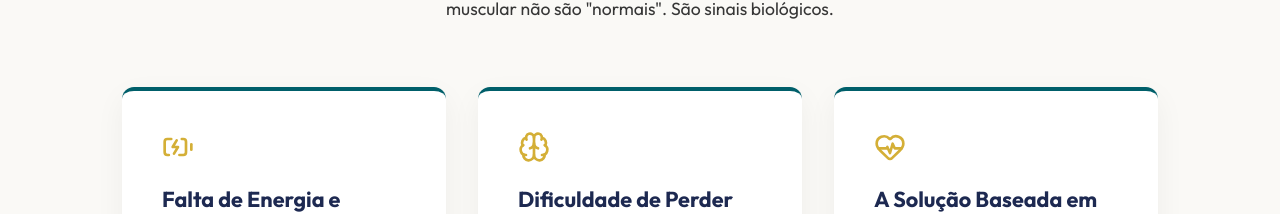
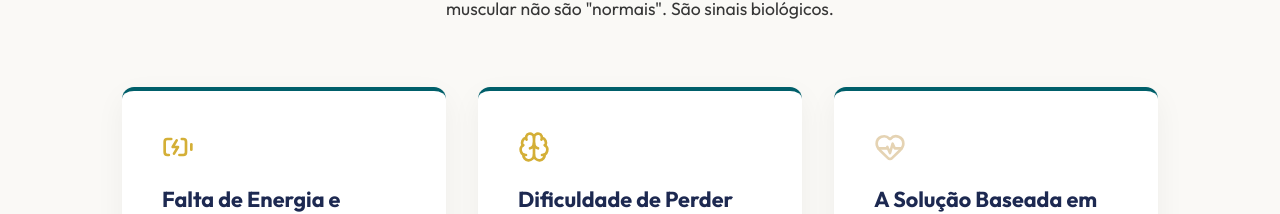
Before and after one commit to FranciscoHaidar/auravie-site, a React (Vite) app: page / in a window 1280 px wide. Shown: the part 937-1151 px from the top of the page. Built offline with nearby package versions, Linux system fonts and the light colour scheme.

Commit message:
fix: change problem icons to gold champagne

```diff
--- a/src/App.jsx
+++ b/src/App.jsx
@@ -84,7 +84,7 @@ function App() {
               <p>O achismo e dietas padrão ignoram sua assinatura metabólica. A nutrição baseada e orientada por IA química corta o abismo para o resultado.</p>
             </div>
             <div className="info-card">
-              <HeartPulse size={32} color="var(--gold-bronze)" style={{ marginBottom: '1rem' }} />
+              <HeartPulse size={32} color="var(--gold-champagne)" style={{ marginBottom: '1rem' }} />
               <h3>A Solução Baseada em Evidências</h3>
               <p>Troque a tentativa e erro por um sistema médico investigativo onde cada decisão suplementar e clínica é rastreada com parâmetros claros.</p>
             </div>
```
